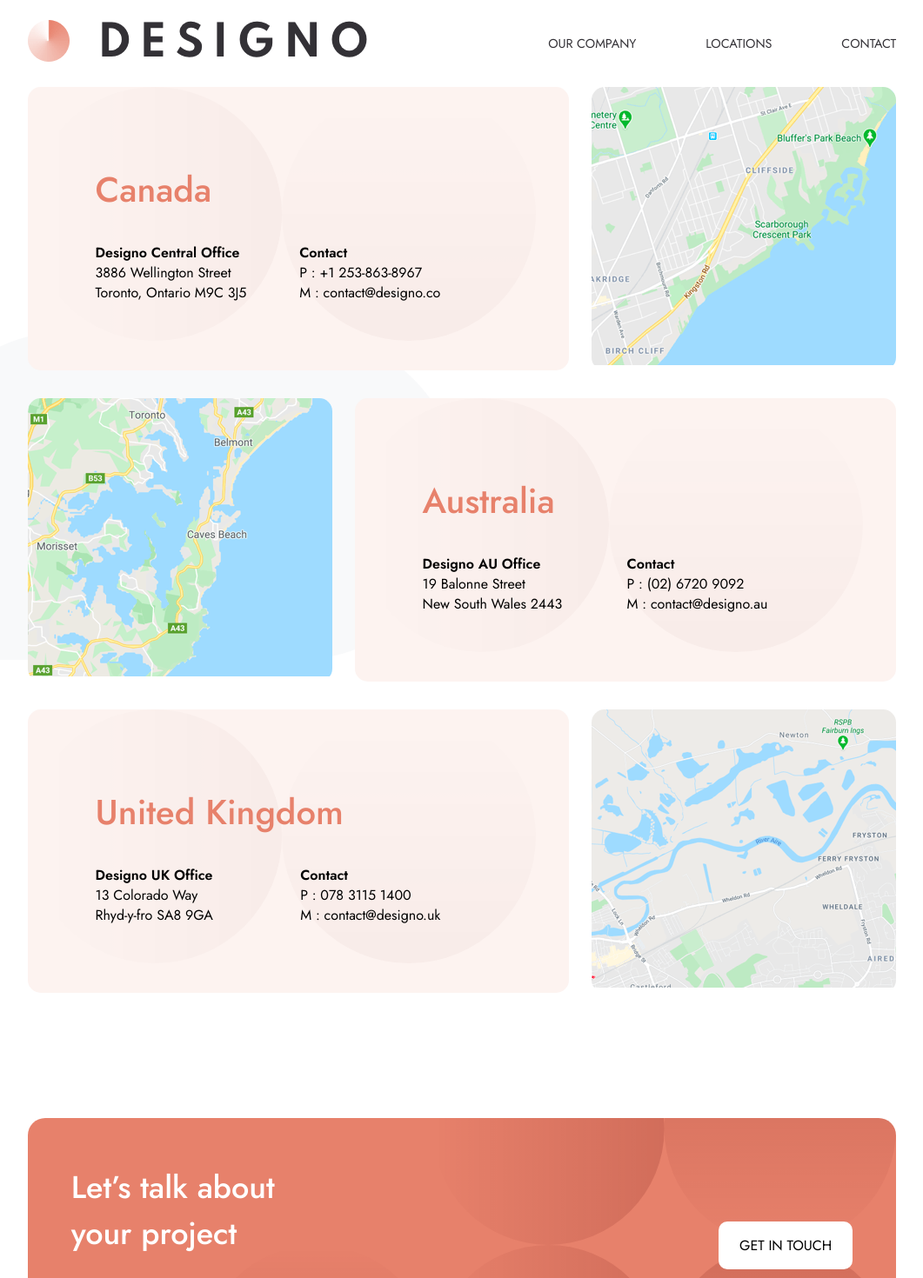
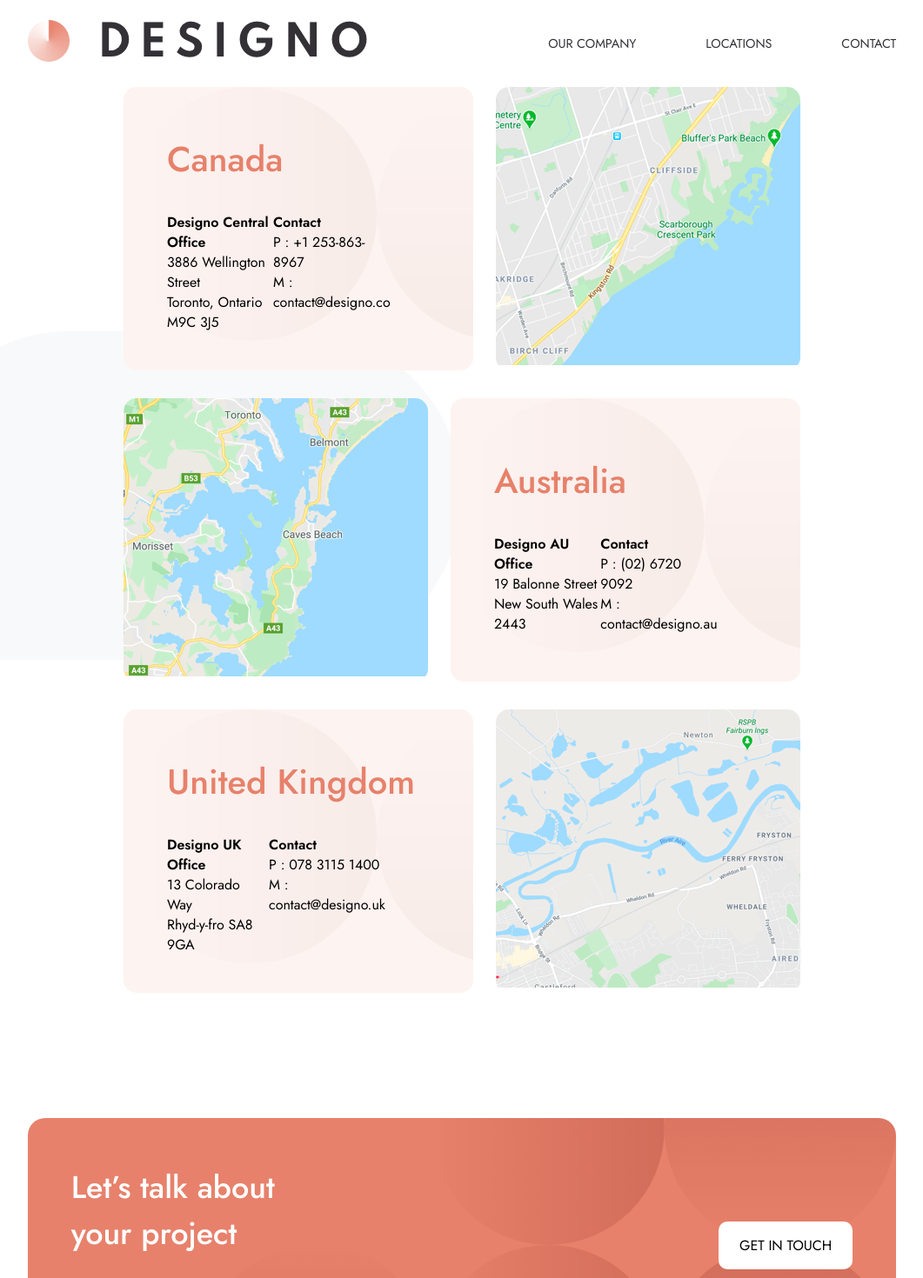
Before and after one commit to SJellen/designo, a Next.js app: page /locations in a window 1280 px wide. Shown: the top 1470 px of the page at 87% size, without its empty margins (109-1170 px from the left). Built offline with nearby package versions, Linux system fonts and the light colour scheme.

Commit message:
adjustment on larger screen querries, consistency of container size

```diff
--- a/styles/Locations/BottomContainer.module.scss
+++ b/styles/Locations/BottomContainer.module.scss
@@ -1,7 +1,7 @@
 @use '../variables' as V;
 
 .container {
-    width: 100%;
+    width: 78%;
     height: 326px;
     margin: 2rem auto;
     display: flex;
--- a/styles/Locations/MiddleContainer.module.scss
+++ b/styles/Locations/MiddleContainer.module.scss
@@ -1,7 +1,7 @@
 @use '../variables' as V;
 
 .container {
-    width: 100%;
+    width: 78%;
     height: 326px;
     margin: 0rem auto;
     display: flex;
--- a/styles/Locations/TopContainer.module.scss
+++ b/styles/Locations/TopContainer.module.scss
@@ -1,7 +1,7 @@
 @use '../variables' as V;
 
 .container {
-    width: 100%;
+    width: 78%;
     height: 326px;
     margin: 0 auto 2rem auto;
     display: flex;
```
